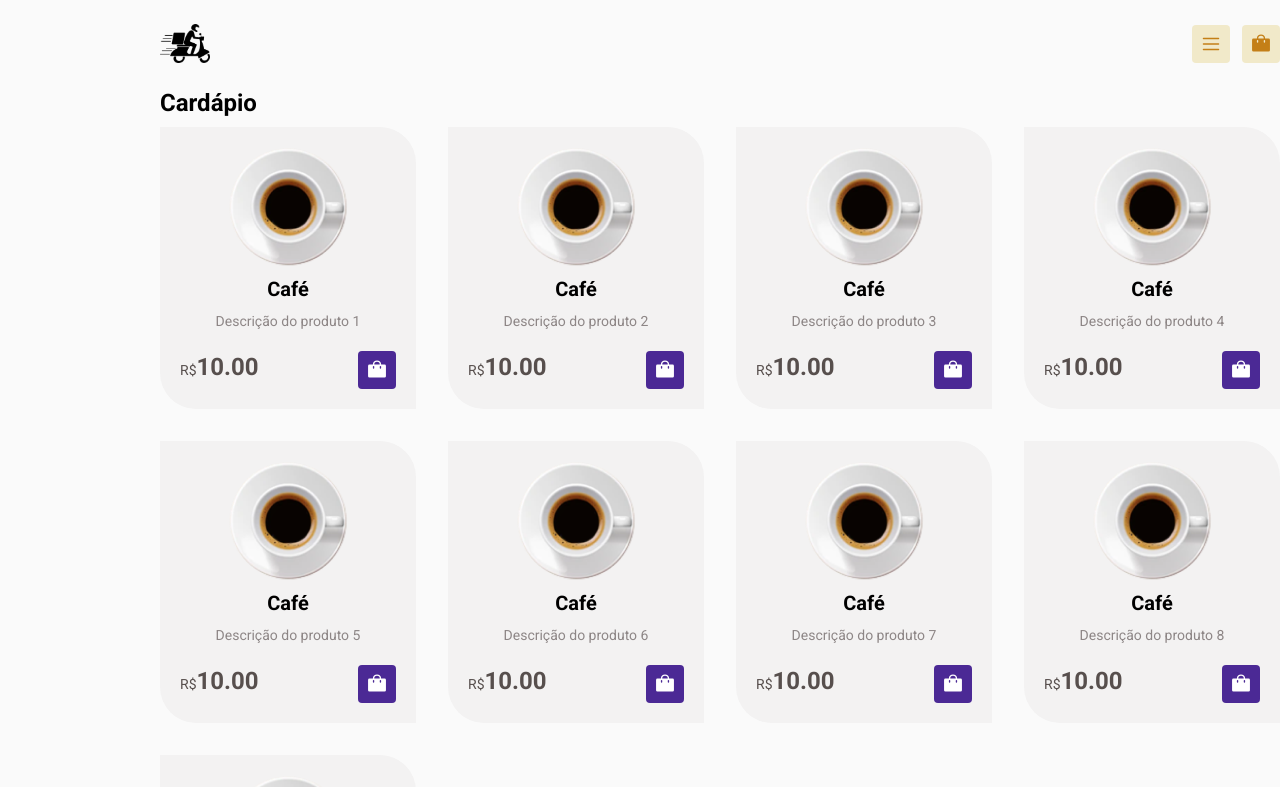
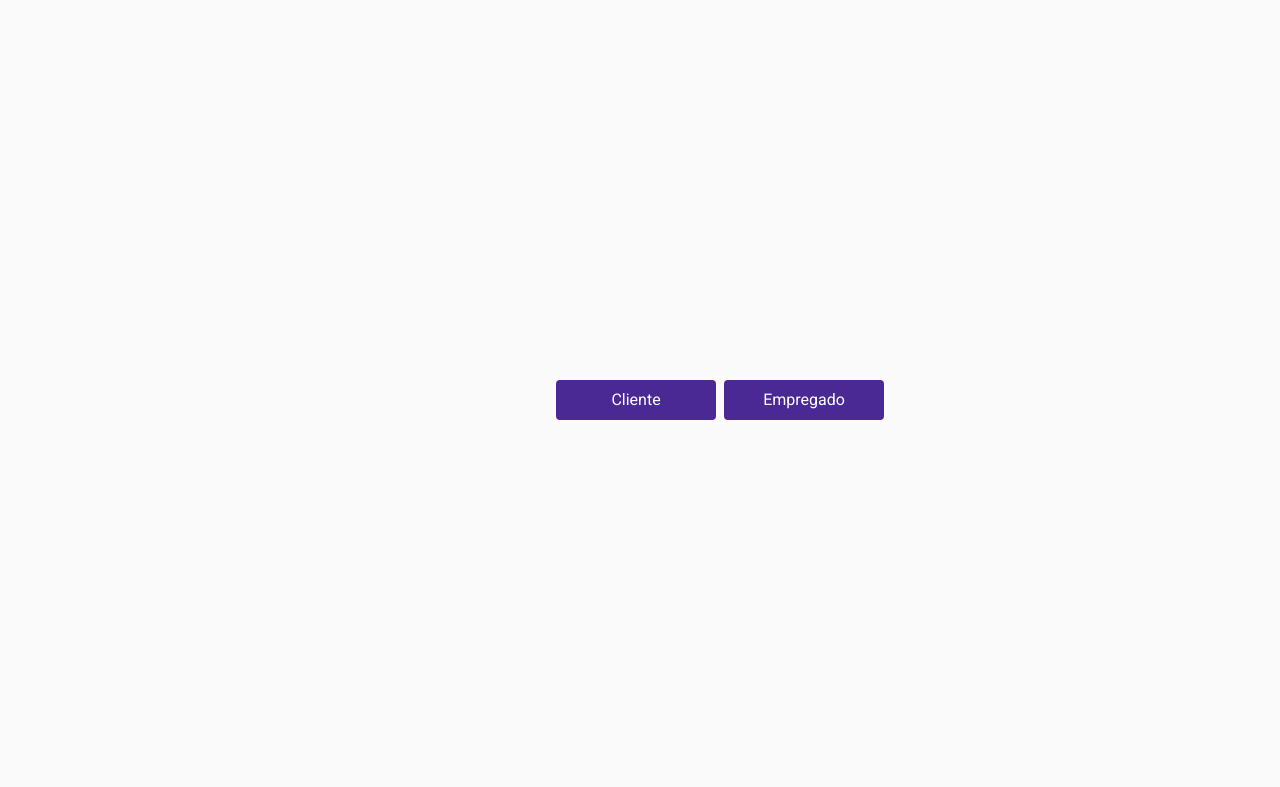
Before and after one commit to criric/delivery-pes, a React (Vite) app: page / in a window 1280 px wide. Shown: the top 787 px of the page. Built offline with nearby package versions, Linux system fonts and the light colour scheme.

Commit message:
feat: Adiciona página de escolher perfil

```diff
--- a/src/Router.tsx
+++ b/src/Router.tsx
@@ -2,13 +2,19 @@ import { Routes, Route } from "react-router-dom";
 import { Home } from "./pages/Home";
 import { Bag } from "./pages/Bag";
 import { DefaultLayout } from "./layouts/DefaultLayout";
+import { Profile } from "./pages/Profile";
+import { MenuEmployee } from "./pages/MenuEmployee";
 
 export function Router(){
     return (
         <Routes>
-            <Route path="/" element={<DefaultLayout />}>
-                <Route path="/" element={<Home />} />
-                <Route path="/bag" element={<Bag />} />
+            <Route path="/" element={<Profile />}/>
+            <Route path="employee">
+                <Route path="menu" element={<MenuEmployee />}/>
+            </Route>
+            <Route path="client" element={<DefaultLayout />}>
+                <Route path="menu" element={<Home />} />
+                <Route path="bag" element={<Bag />} />
             </Route>
         </Routes>
     )
--- a/src/components/Header/index.tsx
+++ b/src/components/Header/index.tsx
@@ -4,14 +4,14 @@ import { NavLink } from 'react-router-dom';
 export function Header() {
     return (
         <nav className='flex justify-between items-center py-6'>
-            <NavLink to="/">
+            <NavLink to="/client/menu">
                 <img src={logo} alt="Homem de capacete indo rápido com a moto" className='w-[50px]'/>
             </NavLink>
             <div className='flex gap-3'>
-                <NavLink to="/" className="bg-yellow-light text-yellow-dark p-2 rounded hover:bg-yellow hover:text-white">
+                <NavLink to="/client/menu" className="bg-yellow-light text-yellow-dark p-2 rounded hover:bg-yellow hover:text-white">
                     <List size={22} />
                 </NavLink>
-                <NavLink to="/bag" className="bg-yellow-light text-yellow-dark p-2 rounded hover:bg-yellow hover:text-white">
+                <NavLink to="/client/bag" className="bg-yellow-light text-yellow-dark p-2 rounded hover:bg-yellow hover:text-white">
                     <Bag size={22} weight='fill'/>
                 </NavLink>
             </div>
--- a/src/pages/Home/index.tsx
+++ b/src/pages/Home/index.tsx
@@ -1,4 +1,4 @@
-import { Bag, ShoppingCartSimple } from '@phosphor-icons/react';
+import { Bag } from '@phosphor-icons/react';
 import coffee from '../../assets/coffee.png';
 
 const products = [
--- /dev/null
+++ b/src/pages/MenuEmployee/index.tsx
@@ -0,0 +1,5 @@
+export function MenuEmployee(){
+    return (
+        <h1>Menu do Empregado</h1>
+    )
+}
--- /dev/null
+++ b/src/pages/Profile/index.tsx
@@ -0,0 +1,10 @@
+import { NavLink } from "react-router-dom";
+
+export function Profile(){
+    return (
+        <div className="flex items-center justify-center h-screen gap-2">
+            <NavLink to="/client/menu" className='bg-purple-dark text-white p-2 rounded hover:bg-purple w-40 text-center'>Cliente</NavLink>
+            <NavLink to="/employee/menu" className='bg-purple-dark text-white p-2 rounded hover:bg-purple w-40 text-center'>Empregado</NavLink>
+        </div>
+    )
+}
```
